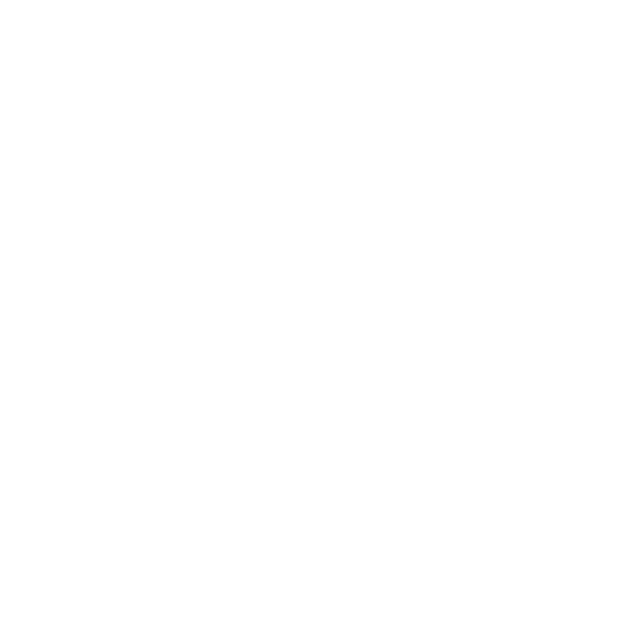
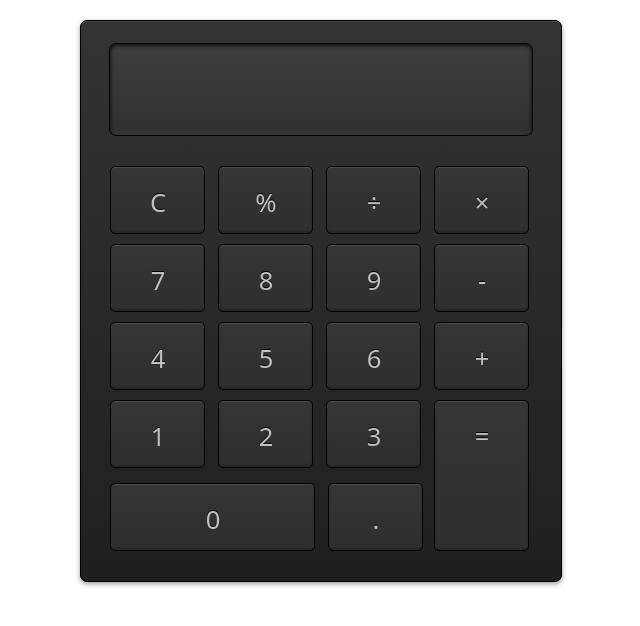
Before and after one commit to LS-Git0/Scalc.js, a plain HTML site: page index.html in a window 1280 px wide. Shown: the whole page, without its empty margins (320-960 px from the left). Drawn offline with nearby package versions, Linux system fonts and the light colour scheme.

Commit message:
Update index.html

```diff
--- a/index.html
+++ b/index.html
@@ -15,6 +15,12 @@
 </head>
 <body>
 
+<script>
+$(document).ready(function () {
+    $(this).calculator();
+});
+</script>
+
 <div id="calculator"></div>
 
 </body>
```
